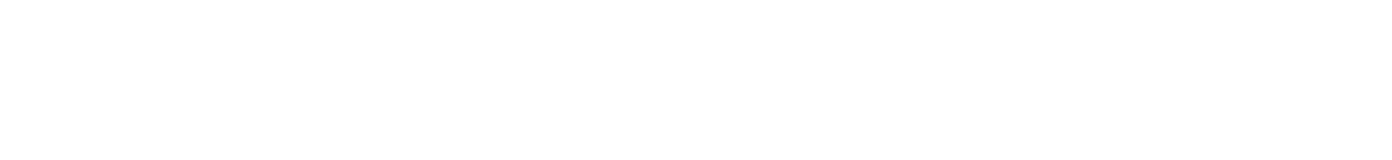
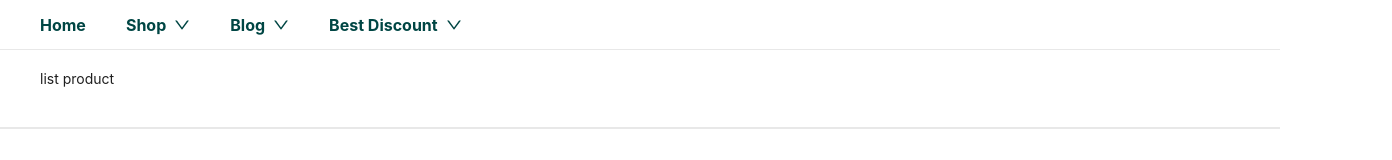
Before and after one commit to truongtv26/datn-fe, a React (Vite) app: page /list-product in a window 1280 px wide. Shown: the part 208-368 px from the top of the page, 1392 px wide, since content can reach past the window. Built offline with nearby package versions, Linux system fonts and the light colour scheme.

Commit message:
list product

```diff
--- /dev/null
+++ b/src/pages/ListProduct.jsx
@@ -0,0 +1,13 @@
+import React from 'react'
+
+const ListProduct = () => {
+  return (
+   <>
+<div className='container mx-auto'>
+    list product
+</div>
+   </>
+  )
+}
+
+export default ListProduct
--- a/src/routes/index.jsx
+++ b/src/routes/index.jsx
@@ -15,6 +15,7 @@
 import { isUserAllowed } from '../lib/utils'
 import ListProductManage from '../components/admin/Product/ListProductManage'
 import AddProduct from '../components/admin/Product/AddProduct'
+import ListProduct from '../pages/ListProduct'
 const Routers = () => {
     const { user } = useAppContext();
     return (
@@ -24,7 +25,7 @@
 
                 <Route path='/' element={<BaseLayout />}>
                     <Route index element={<HomePage />} />
-
+ <Route path='list-product' element={<ListProduct/>} />
                     <Route path='product/:slug' element={<ProductDetailPage />} />
                     <Route path='blog/:slug' element={<BlogPage />} />
 
```
